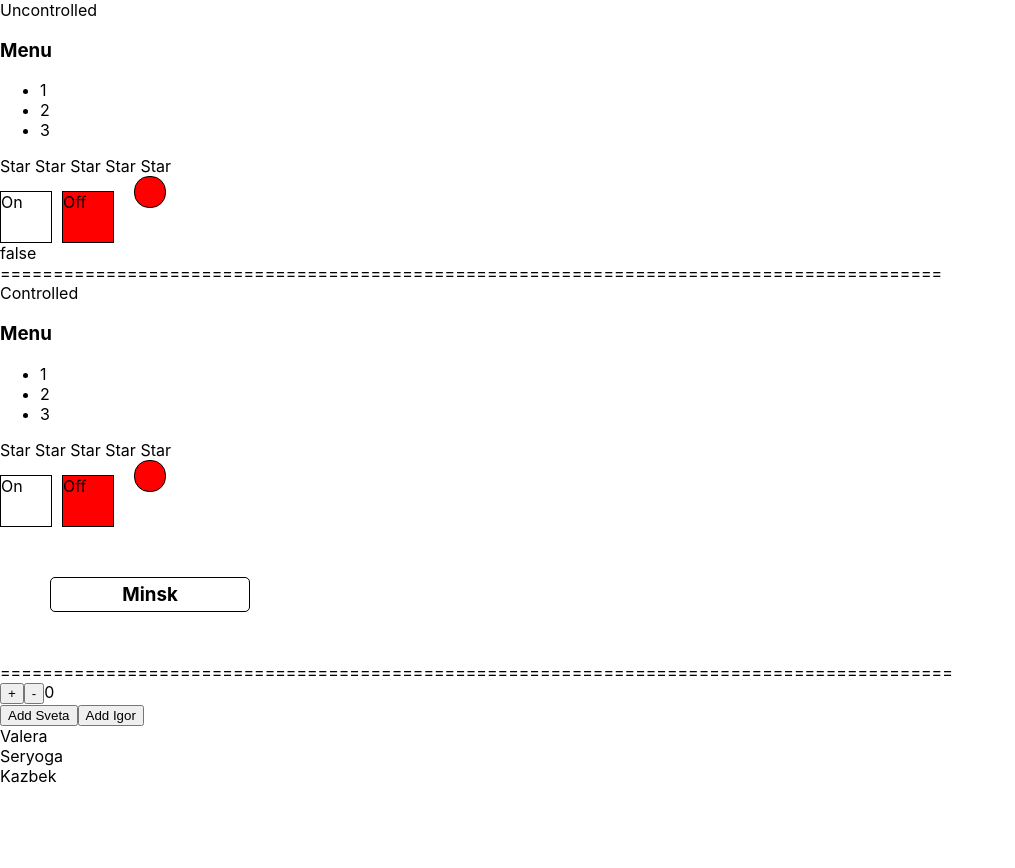
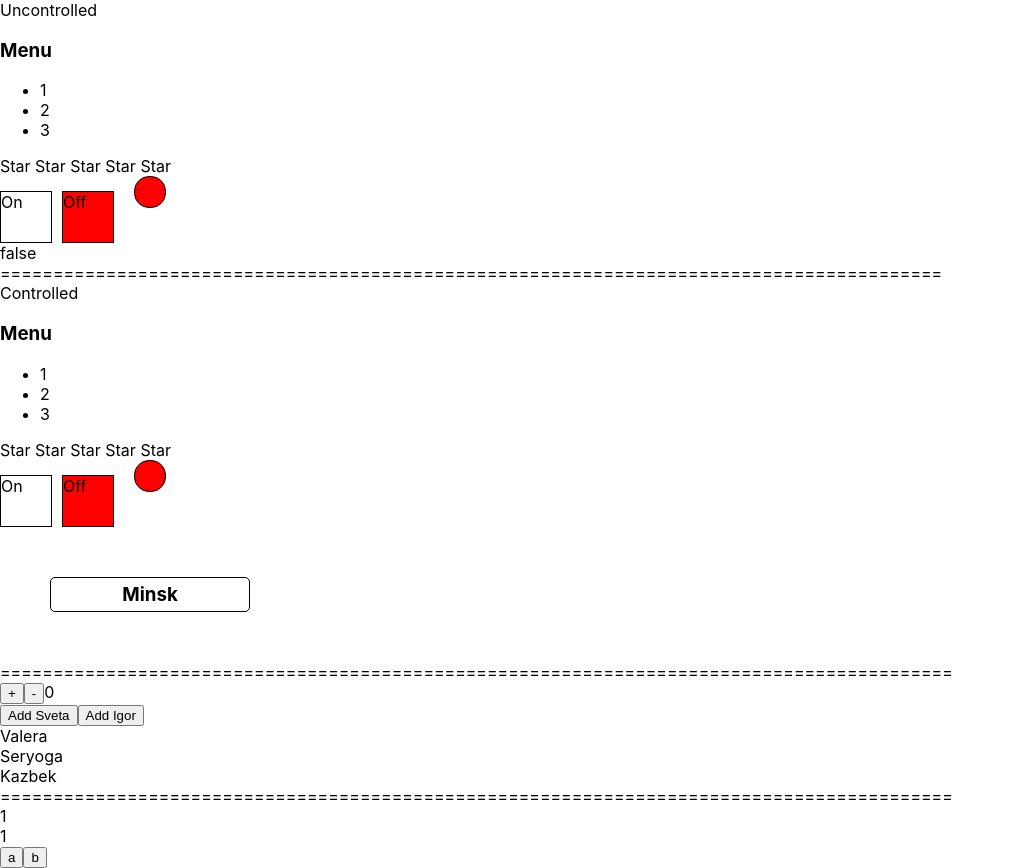
Before and after one commit to iForced/trainingStand, a React (Create React App) app: page / in a window 1280 px wide. Shown: the whole page, without its empty margins (0-1015 px from the left). Before the commit the page ends 800 px from the top, so only its background shows below. Built offline with nearby package versions, Linux system fonts and the light colour scheme.

Commit message:
try useMemo hook

```diff
--- a/src/App.tsx
+++ b/src/App.tsx
@@ -8,6 +8,7 @@ import {RatingType, Rating} from "./components/Rating/Rating";
 import {OnOff} from "./components/OnOff/OnOff";
 import {Select} from "./components/Select/Select";
 import {ReactMemoDemo} from "./components/ReactMemoDemo/ReactMemoDemo";
+import {CounterUseMemo} from "./components/SelectUseMemo/CounterUseMemo";
 
 export type SelectItemType = {
     title: string
@@ -47,6 +48,8 @@ function App() {
             <Select items={selectItems} onSelect={onSelect} value={value}/>
             <div>==========================================================================================</div>
             <ReactMemoDemo />
+            <div>==========================================================================================</div>
+            <CounterUseMemo />
         </div>
     );
 }
--- /dev/null
+++ b/src/components/SelectUseMemo/CounterUseMemo.tsx
@@ -0,0 +1,21 @@
+import React, {useMemo, useState} from "react";
+
+export const CounterUseMemo = () => {
+    console.log('container rendered')
+
+    const slow = () => {
+        for (let i = 0; i < 10000000000; i++) {
+        }
+        return setA(a + 1)
+    }
+    const [a, setA] = useState<number>(1)
+    const [b, setB] = useState<number>(1)
+    return (
+        <div>
+            <div>{a}</div>
+            <div>{b}</div>
+            <button onClick={slow}>a</button>
+            <button onClick={() => setB(b + 1)}>b</button>
+        </div>
+    )
+}
```
Also changed, not shown: src/components/SelectUseMemo/SelectUseMemo.module.css (added, +9 -0 lines).
